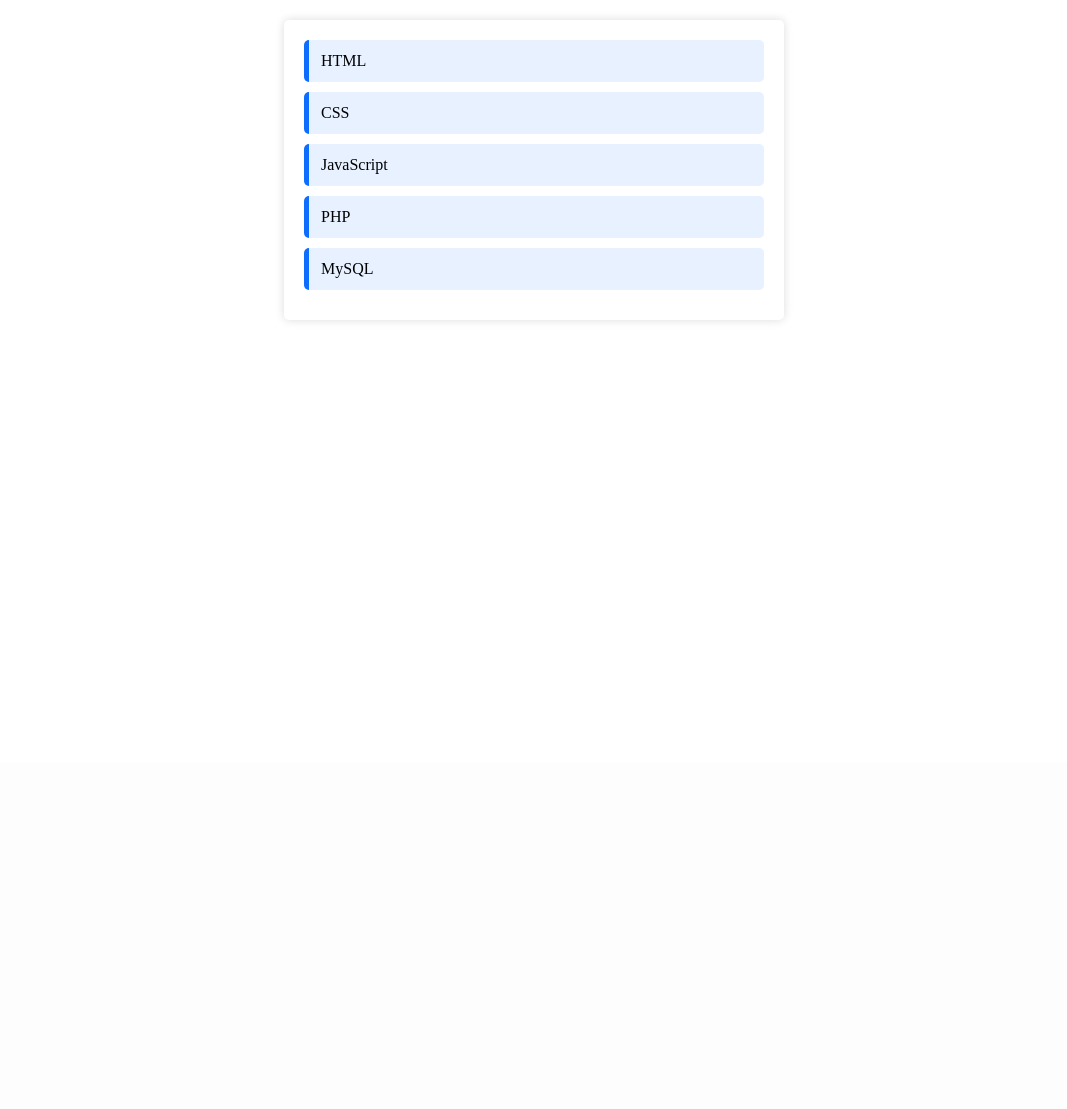
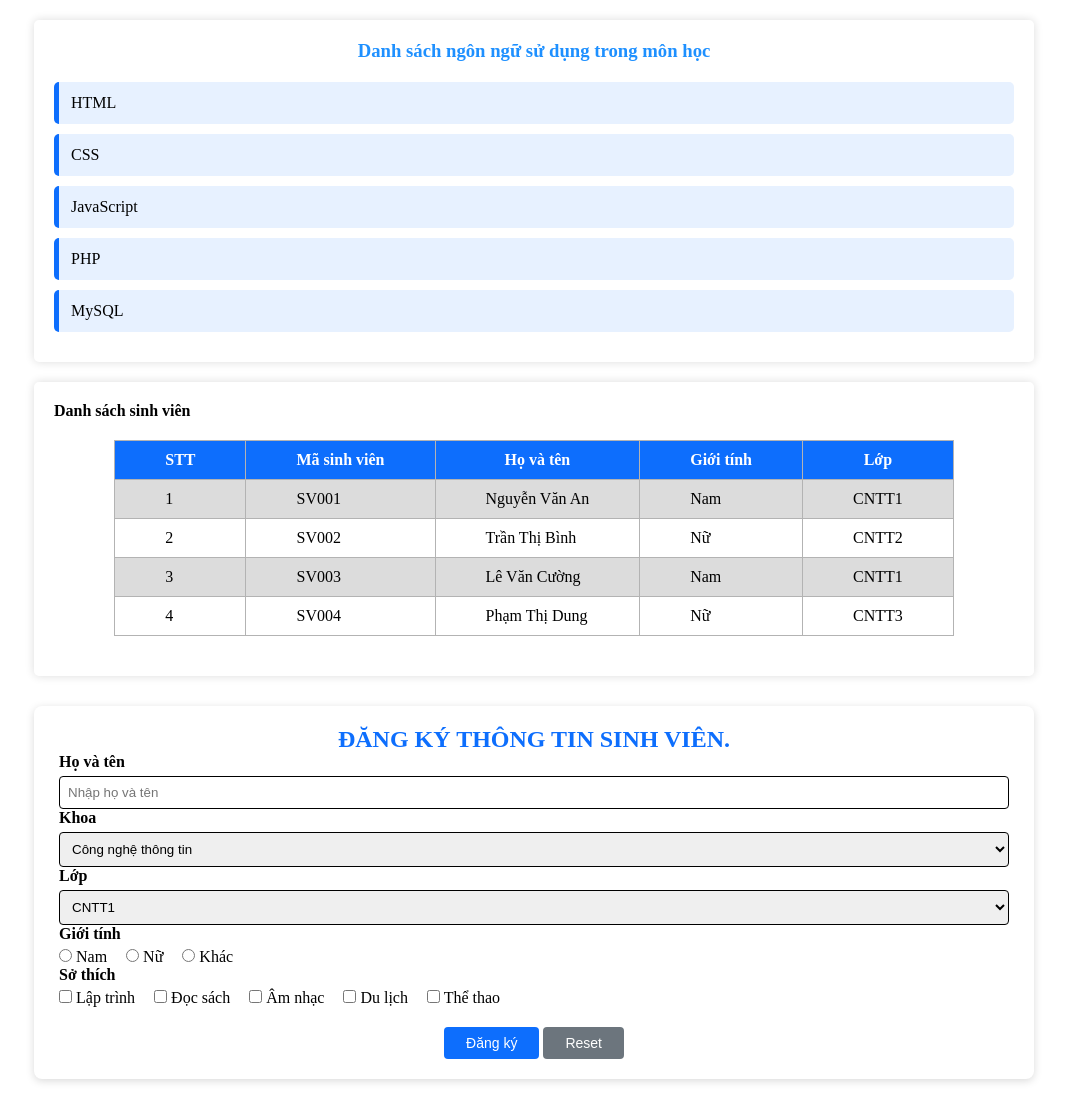
Before and after one commit to trananhtuan1835-cmyk/TranAnhTuan_LTW1, a PHP site: page /lab2/test1.php in a window 1280 px wide. Shown: the part 38-1147 px from the top of the page, without its empty margins (106-1173 px from the left). Before the commit the page ends 359 px from the top, so only its background shows below. Run offline with PHP 8.4, Linux system fonts and the light colour scheme.

Commit message:
update lab2,update CSS

```diff
--- a/CSS/lab2.css
+++ b/CSS/lab2.css
@@ -1,3 +1,4 @@
+/* section 1 */
 *{
     margin: 0;
     padding: 0;
@@ -24,7 +25,7 @@ nav li:hover{
     background-color: dodgerblue;
 }
 .s1{
-    max-width: 500px;
+    max-width: 1000px;
     margin: 20px auto;
     background-color: #fff;
     padding: 20px;
@@ -45,9 +46,94 @@ nav li:hover{
     margin-bottom: 10px;
     background: #e7f1ff;
     border-left: 5px solid #0d6efd;
-    border-radius: 5px;     transition: .3s;
+    border-radius: 5px;
+    transition: .3s;
 }
 .s1 li:hover{
     background: #cfe2ff;
     transform: translateX(5px);
 }
+/* section 2 */
+.s2{
+    max-width: 1000px;
+    box-shadow: 0 0 10px gainsboro;
+    padding: 20px;
+    margin: 20px auto;
+    border-radius: 5px;
+}
+.s2 table{
+    margin: 20px auto;
+    border-collapse: collapse;
+}
+.s2 th,.s2 td{
+    border: 0.5px solid rgb(179, 179, 179);
+    padding: 10px 50px;
+}
+.s2 th {
+    background-color: #0d6efd;
+    color: white;
+}
+.s2 tbody tr:nth-child(odd) {
+    background-color: gainsboro;
+}
+.s2 tbody tr:hover {
+    background-color: rgb(177, 216, 255);
+    transform: translate(3px);
+}
+/* section 3 */
+.s3 {
+    max-width: 1000px;
+    margin: 30px auto;
+    padding: 20px 25px;
+    background: #fff;
+    border-radius: 8px;
+    box-shadow: 0 2px 8px rgba(0, 0, 0, 0.15);
+}
+.s3 h2 {
+    text-align: center;
+    color: #0d6efd;
+    margin-top: 0;
+}
+.s3 label.title {
+    display: block;
+    font-weight: bold;
+    margin-bottom: 5px;
+}
+.s3 input[type="text"],
+.s3 select {
+    width: 100%;
+    padding: 8px;
+    border: 1px solid black;
+    border-radius: 4px;
+    box-sizing: border-box;
+}
+.s3 input[type="text"]:focus,
+.s3 select:focus {
+    border-color: #0d6efd;
+    outline: none;
+}
+.s3 .option {
+    display: inline-block;
+    margin-right: 15px;
+}
+.s3 .buttons {
+    text-align: center;
+    margin-top: 20px;
+}
+.s3 button {
+    padding: 8px 22px;
+    border: none;
+    border-radius: 4px;
+    color: #fff;
+    cursor: pointer;
+    font-size: 14px;
+}
+.s3 button[type="submit"] {
+    background: #0d6efd;
+}
+.s3 button[type="reset"] {
+    background: #6c757d;
+}
+.s3 button:hover {
+    opacity: 0.85;
+}
--- a/lab2/test1.php
+++ b/lab2/test1.php
@@ -1,6 +1,33 @@
 <?php
     $menus=["Trang chủ","Tin tức","Liên hệ","Giới thiệu"];
     $subjects = ["HTML", "CSS", "JavaScript", "PHP", "MySQL"];
+    $sinhvien = [
+            ["id" => "SV001", "ten" => "Nguyễn Văn An", "gioitinh" => "Nam", "lop" => "CNTT1"],
+            ["id" => "SV002", "ten" => "Trần Thị Bình", "gioitinh" => "Nữ", "lop" => "CNTT2"],
+            ["id" => "SV003", "ten" => "Lê Văn Cường", "gioitinh" => "Nam", "lop" => "CNTT1"],
+            ["id" => "SV004", "ten" => "Phạm Thị Dung", "gioitinh" => "Nữ", "lop" => "CNTT3"],
+        ];
+    $faculties = [
+        "Công nghệ thông tin",
+        "Quản trị kinh doanh",
+        "Kế toán",
+        "Ngôn ngữ Anh"
+    ];
+    $classes = [
+    "A1" => "CNTT1",
+    "A2" => "CNTT2",
+    "A3" => "CNTT3",
+    "A4" => "CNTT4"
+    ];
+    $genders = ["Nam", "Nữ", "Khác"];
+    $hobbies = [
+    "LT" => "Lập trình",
+    "DS" => "Đọc sách",
+    "AN" => "Âm nhạc",
+    "DL" => "Du lịch",
+    "TT" => "Thể thao"
+    ];
+
 ?>
 <!DOCTYPE html>
 <html lang="en">
@@ -21,6 +48,7 @@
         </ul>
     </nav>
     <section class="s1">
+        <h3>Danh sách ngôn ngữ sử dụng trong môn học</h3>
         <ul>
             <?php foreach ($subjects as $subject) { ?>
                 <li>
@@ -29,5 +57,69 @@
             <?php } ?>
         </ul>
     </section>
+    <section class="s2">
+        <h4>Danh sách sinh viên</h4>
+        <table>
+            <thead>
+                <tr>
+                    <th>STT</th>
+                    <th>Mã sinh viên</th>
+                    <th>Họ và tên</th>
+                    <th>Giới tính</th>
+                    <th>Lớp</th>
+                </tr>
+            </thead>
+            <tbody>
+                <?php foreach ($sinhvien as $i => $sv) { ?>
+                    <tr>
+                        <td><?= $i + 1 ?></td>
+                        <td><?= $sv["id"] ?></td>
+                        <td><?= $sv["ten"] ?></td>
+                        <td><?= $sv["gioitinh"] ?></td>
+                        <td><?= $sv["lop"] ?></td>
+                    </tr>
+                <?php } ?>
+            </tbody>
+        </table>
+    </section>
+    <section class="s3">
+        <h2>ĐĂNG KÝ THÔNG TIN SINH VIÊN.</h2>
+        <form action = "" method="post">
+
+            <label class="title" for="hoten">Họ và tên</label>
+            <input type="text" id="hoten" nam="hoten" placeholder="Nhập họ và tên">
+
+           <label class="title" for="khoa">Khoa</label>
+                <select id="khoa" name="khoa">
+                    <?php foreach ($faculties as $f) { ?>
+                        <option value="<?= $f ?>"><?= $f ?></option>
+                    <?php } ?>
+                </select>
+                <label class="title" for="lop">Lớp</label>
+                <select id="lop" name="lop">
+                    <?php foreach ($classes as $key => $name) { ?>
+                        <option value="<?= $key ?>"><?= $name ?></option>
+                    <?php } ?>
+                </select>
+
+            <label class="title">Giới tính</label>
+                <?php foreach ($genders as $g) { ?>
+                    <label class="option">
+                        <input type="radio" name="gioitinh" value="<?= $g ?>"> <?= $g ?>
+                    </label>
+                <?php } ?>
+
+                 <label class="title">Sở thích</label>
+                <?php foreach ($hobbies as $key => $name) { ?>
+                    <label class="option">
+                        <input type="checkbox" name="sothich[]" value="<?= $key ?>"> <?= $name ?>
+                    </label>
+                <?php } ?>
+                <div class="buttons">
+                <button type="submit">Đăng ký</button>
+                <button type="reset">Reset</button>
+            </div>
+        </form>
+    </section>
 </body>
 </html>
```
